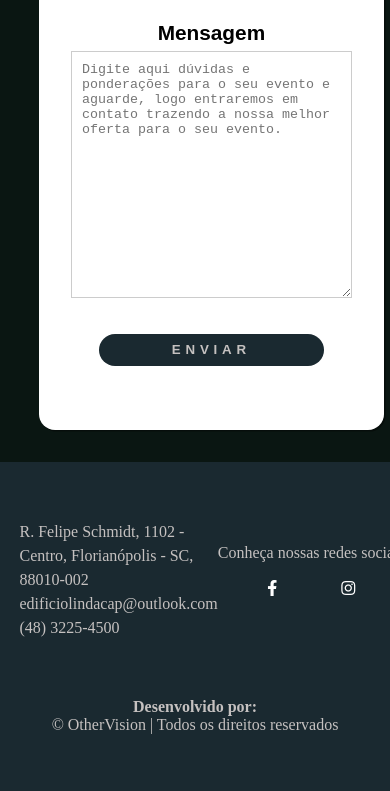
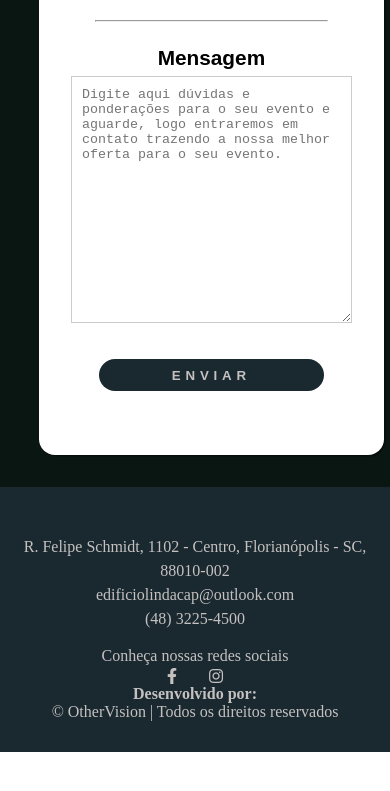
Before and after one commit to OtherVision/EventosLindacap, a plain HTML site: page index.html in a window 390 px wide. Shown: the part 5865-6656 px from the top of the page. After the commit the page ends 6617 px from the top, so only its background shows below. Drawn offline with Linux system fonts and the light colour scheme.

Commit message:
-finalizando alguns detalhes-

```diff
--- a/css/style.css
+++ b/css/style.css
@@ -12,7 +12,7 @@ html {scroll-behavior: smooth;}
 
 /*  Configurando o header        */
 .sessao-header {width: 100%; height: 100vh; background-color: #1A2930; overflow: hidden; position: relative; }
-.header-menu {  width: 100%; height: 10vh;  display: flex; flex-direction: row; align-items: center; justify-content: space-between; background-color:rgba(26, 41, 48, .7); position: fixed; z-index: 170; }
+.header-menu {  width: 100%; height: 8vh;  display: flex; flex-direction: row; align-items: center; justify-content: space-between; background-color:rgba(26, 41, 48, .7); position: fixed; z-index: 170; }
 .sessao-logo {width: 50%;}
 .sessao-logo a {  font-family: var(--font-menu); font-size:1rem; color: #fff; margin-left: 1.5rem ; text-transform: uppercase; font-weight: 300; letter-spacing: .2rem; }
 .sessao-menu {width:100%;  font-size: 1rem; color: #fff; display: flex; flex-direction: row ; justify-content: flex-end; align-items: center; padding-right: .5rem; }
@@ -22,7 +22,7 @@ html {scroll-behavior: smooth;}
 .header-menu:hover { background-color:rgba(26, 41, 48, 1); height: 12vh;}
 
 /*    config wrapper com imagem do header      */
-.img-wrapper {width: 100vw; height: 70vh; background-color: rgba(0,0,0,0.9); overflow: hidden;}
+.img-wrapper {width: 100vw; height: 80vh; background-color: rgba(0,0,0,0.9); overflow: hidden;}
 .img-wrapper img {height: 100%; width: 100%; object-fit: cover; opacity: 0.5; animation: zoom 25s;}
 
 /*  criando animação do img-wrapper        */
@@ -53,8 +53,8 @@ html {scroll-behavior: smooth;}
 }
 
 /*  configs da section eventos        */
-.sessao-eventos {width: 100%;  background-color: #0A1612; overflow: hidden;}
-.header-eventos {width: 100%; height: 17vh;color:#fff;  overflow: hidden; text-align: center;}
+.sessao-eventos {width: 100%; height: auto;  background-color: #0A1612; overflow: hidden;}
+.header-eventos {width: 100%; height: 20vh;color:#fff;  overflow: hidden; text-align: center;}
 .header-eventos h2{font-family: var(--font-title); font-size: 2rem; text-transform: uppercase; padding: 1rem;}
 .header-eventos p { font-family: var(--font-text); font-size: 1.2rem;}
 .box-salas-eventos { background-color:white; width: 80%; margin: 0 auto; height: 60vh; border: 1px solid black; margin-top: 2rem; display: flex; justify-content: space-around; align-items: center; border-radius: 1rem; box-shadow: .2rem .2rem rgba(0,0,0,0.4); }
@@ -91,7 +91,7 @@ html {scroll-behavior: smooth;}
 .input-group input {height: 1.5rem;}
 #tipo-sala {height: 1.8rem;}
 .options {display: flex; flex-direction: column ; }
-textarea {width: 100%; max-width: 100%; min-width: 80%;  border: 1px solid #ccc; outline: none; padding: 10px; box-sizing: border-box;}
+textarea {width: 100%; max-width: 100%; min-width: 80%; height: 30%;  border: 1px solid #ccc; outline: none; padding: 10px; box-sizing: border-box;}
 label {margin-bottom: 6px; display: block; color: #000; font-family: var(--font-menu); font-weight: bolder; }
 hr {margin: 1.5rem;}
 .email {width: 120%;}
@@ -106,13 +106,14 @@ hr {margin: 1.5rem;}
 .btn-enviar {width: 80%; height: 2rem; border-radius: 1rem; margin: 2rem 0; border: none; font-weight: bolder; font-family: var(--font-menu); background-color: #1A2930; color: #fff; cursor: pointer; letter-spacing: .3rem; color: #c5c1c0;}
 .btn-enviar:hover {background-color: #0F1626  ;}
 /*  footer configs   */
-.sessao-footer {width: 100%; height: 40vh; background-color: #1A2930; color: #c5c1c0; }
-.company-info { width: 90%; height: 70%; display: flex; justify-content: space-around; align-items: center; margin: 0 auto; }
-.social-media ul {display: flex; padding: 1.1rem;}
-.social-media ul a {margin: 0 2rem;}
-.social-media ul i {color: #fff;}
-.lindacap-info {line-height: 1.5rem;}
-.othervision-info {text-align: center;}
+.sessao-footer {width: 100%; height: 20vh; background-color: #1A2930; color: #c5c1c0; padding: 3rem 0rem; }
+.company-info { width: 90%; height: 70%; display: flex; justify-content: space-around;  margin: 0 auto; }
+.social-media {display: flex; flex-direction: column;  align-items: center; }
+.social-links {display: flex; line-height: 1.5rem;  }
+
+.social-media ul a i {color: #c5c1c0; margin: 0 1rem; }
+.lindacap-info {line-height: 1.5rem; text-align: center; }
+.othervision-info {text-align: center; padding-top: 2rem;}
 
 /*   responsividade       */
 @media (max-width: 1050px) {
@@ -126,3 +127,8 @@ hr {margin: 1.5rem;}
 @media (max-width:620px) {
     .menu a{font-size: 1rem; padding: 0 1rem; }
 }
+
+@media (max-width:770px) {
+    .company-info {flex-direction: column;}
+    .lindacap-info {padding-bottom: 1rem;}
+}
--- a/index.html
+++ b/index.html
@@ -312,7 +312,7 @@
             </div>
             <div class="social-media">
                 <p>Conheça nossas redes sociais </p>
-                <ul>
+                <ul class="social-links">
                     <li><a href=""><i class="fab fa-facebook-f"></i></a></li>
                     <li><a href=""><i class="fab fa-instagram"></i></a></li>
                 </ul>
```
